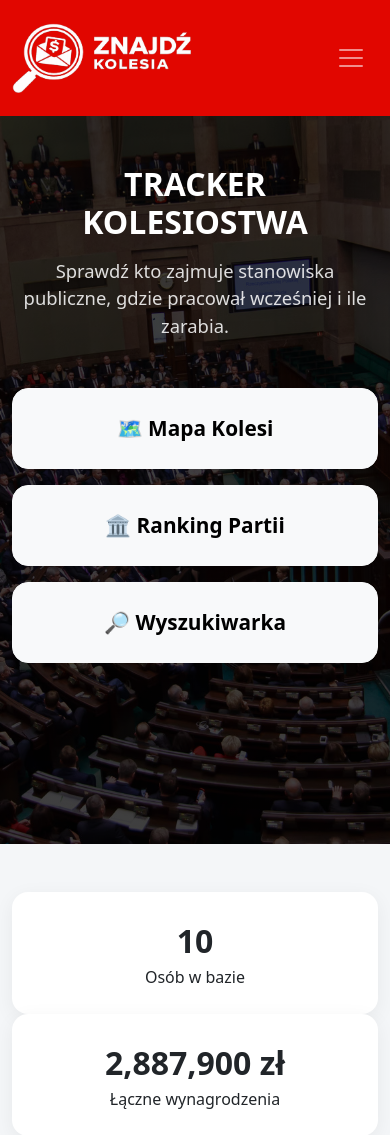
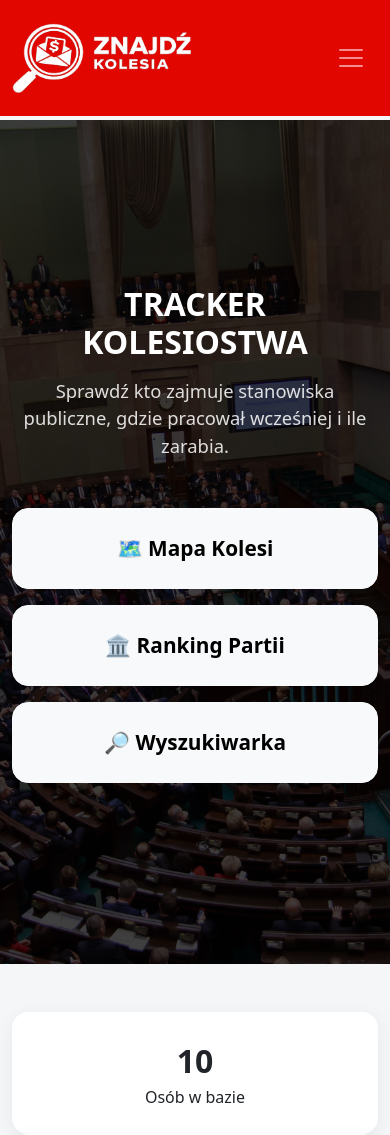
Before and after one commit to nekkess/znajdz-kolesia, a Django app: page / in a window 390 px wide. Shown: the top 1135 px of the page. Run offline with Django 5.2, Linux system fonts and the light colour scheme; data comes from the database, SQL or seed files in the repository.

Commit message:
fix hero still overlapping navbar on real mobile devices
Removed the negative margin-top hack added in the previous commit.
It re-introduced the same overlap on real phones: pulling .hero back
up under the fixed navbar reopened the risk that its vertically-
centered content renders above the nav's bottom edge. Since the
navbar is fully opaque, there's no visual reason for hero to extend
behind it — letting body's padding-top push hero down naturally
(starting flush against the navbar, no gap) fixes the overlap with
no visual change to the full-bleed look.

```diff
--- a/templates/home.html
+++ b/templates/home.html
@@ -43,7 +43,6 @@ Tracker Kolesiostwa
 
        .hero {
     height: 100vh;
-    margin-top: -120px;
 
     background-image:
 linear-gradient(
```
